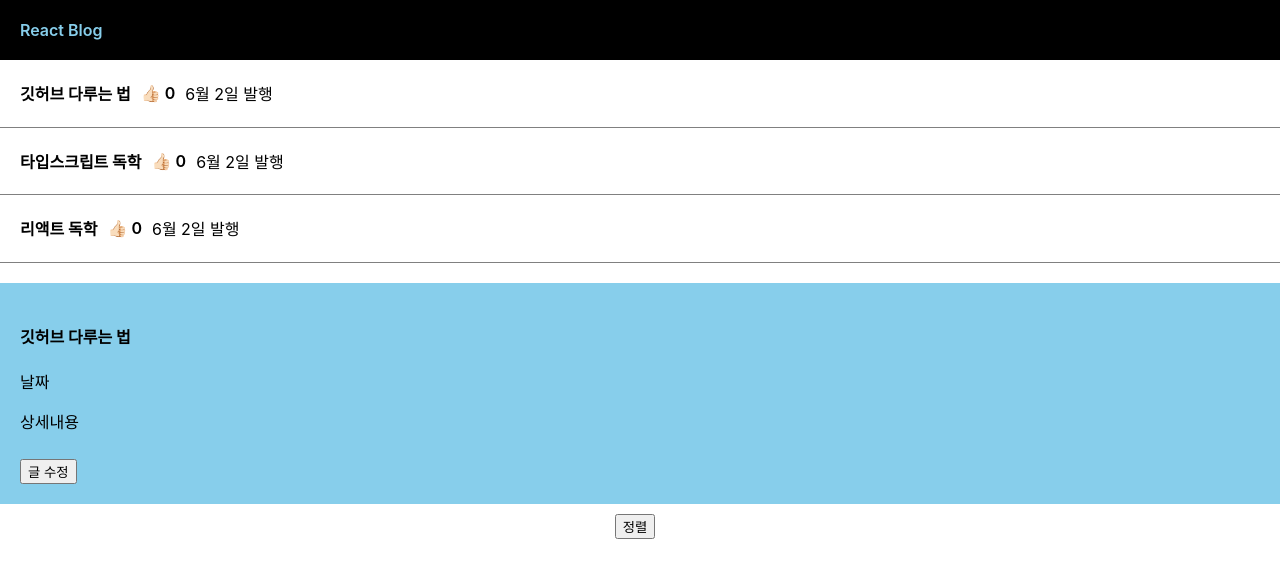
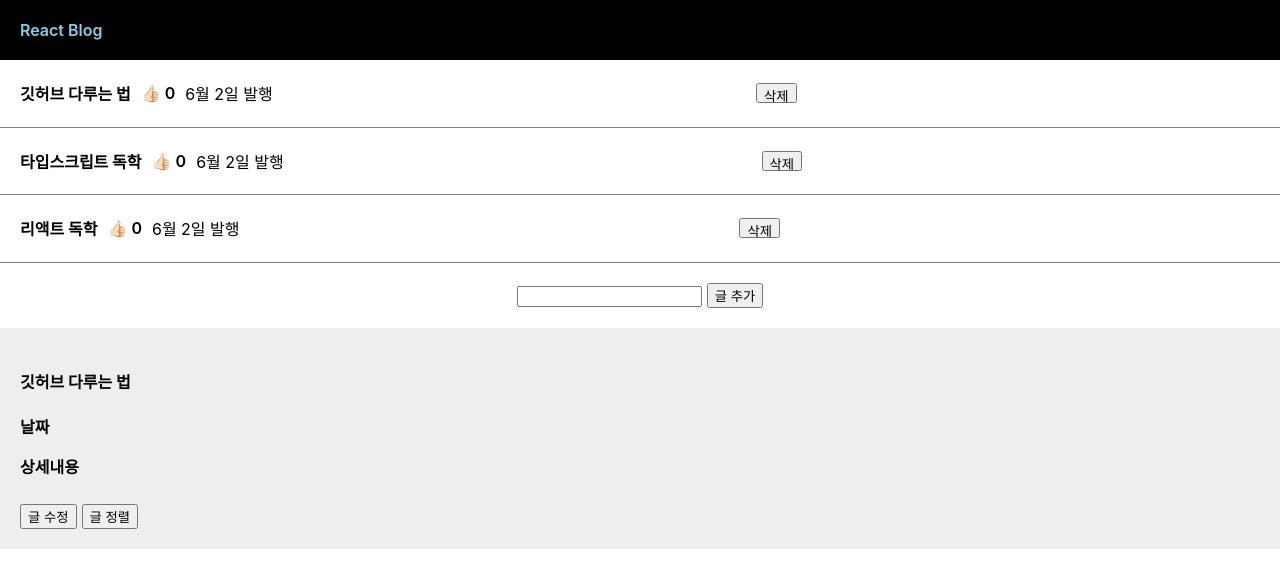
Before and after one commit to Eun-Ng/React, a React (Create React App) app in the folder blog/: page / in a window 1280 px wide. Both pictures are taken after a click on the element "깃허브 다루는 법". Shown: the top 588 px of the page. Built offline with nearby package versions, Linux system fonts and the light colour scheme.

Commit message:
Fix Logic

```diff
--- a/blog/src/App.css
+++ b/blog/src/App.css
@@ -31,6 +31,9 @@
     transform: rotate(360deg);
   }
 }
+button {
+  cursor: pointer;
+}
 .black-nav {
   background: black;
   width: 100%;
@@ -53,7 +56,8 @@ div {
   cursor: pointer;
 }
 .modal {
-  background: skyblue;
+  background: #eee;
+  font-weight: 600;
   margin-top: 20px;
   padding: 20px;
   text-align: left;
@@ -74,7 +78,17 @@ div {
 .infoGroup > p {
   margin-left: 10px;
 }
-button {
+.delBtn {
+  height: 20px;
+  margin: auto;
+}
+.modal > button {
   margin-top: 10px;
-  margin-right: 10px;
+  margin-right: 5px;
 }
+.inputGroup {
+  margin-top: 20px;
+}
+.inputGroup > button {
+  margin-left: 5px;
+}
--- a/blog/src/App.js
+++ b/blog/src/App.js
@@ -10,6 +10,8 @@ function App() {
   ]);
   let [like, likePlus] = useState([0, 0, 0]);
   let [modal, setModal] = useState(false);
+  let [nowTitle, setNowTitle] = useState(0);
+  let [inputVal, setInputVal] = useState('');
 
   return (
     <div className='App'>
@@ -23,6 +25,7 @@ function App() {
             <h4
               onClick={() => {
                 setModal(!modal);
+                setNowTitle(i);
               }}
             >
               {title[i]}
@@ -38,36 +41,57 @@ function App() {
               >
                 👍🏻 {like[i]}
               </span>
-
               <p>6월 2일 발행</p>
             </div>
+            <button
+              className='delBtn'
+              onClick={() => {
+                let copyTitle = [...title];
+                copyTitle.splice(i, 1);
+                titleChange(copyTitle);
+              }}
+            >
+              삭제
+            </button>
           </div>
         );
       })}
 
+      <div className='inputGroup'>
+        <input
+          onChange={(e) => {
+            setInputVal(e.target.value);
+          }}
+        ></input>
+        <button
+          onClick={() => {
+            if (inputVal === '') {
+              alert('빈 제목은 불가능합니다!');
+            } else {
+              let copyTitle = [...title];
+              copyTitle.unshift(inputVal);
+              titleChange(copyTitle);
+            }
+          }}
+        >
+          글 추가
+        </button>
+      </div>
+
       {modal === true ? (
-        <Modal title={title} titleChange={titleChange} />
+        <Modal title={title} nowTitle={nowTitle} titleChange={titleChange} />
       ) : null}
-
-      <button
-        onClick={() => {
-          let copyTitle = [...title];
-          copyTitle.sort();
-          titleChange(copyTitle);
-        }}
-      >
-        정렬
-      </button>
     </div>
   );
 }
 
-const Modal = (props, titleChange) => {
+const Modal = (props) => {
   return (
     <div className='modal'>
-      <h4>{props.title[0]}</h4>
+      <h4>{props.title[props.nowTitle]}</h4>
       <p>날짜</p>
       <p>상세내용</p>
+
       <button
         onClick={() => {
           let copyTitle = [...props.title];
@@ -77,6 +101,15 @@ const Modal = (props, titleChange) => {
       >
         글 수정
       </button>
+      <button
+        onClick={() => {
+          let copyTitle = [...props.title];
+          copyTitle.sort();
+          props.titleChange(copyTitle);
+        }}
+      >
+        글 정렬
+      </button>
     </div>
   );
 };
```
